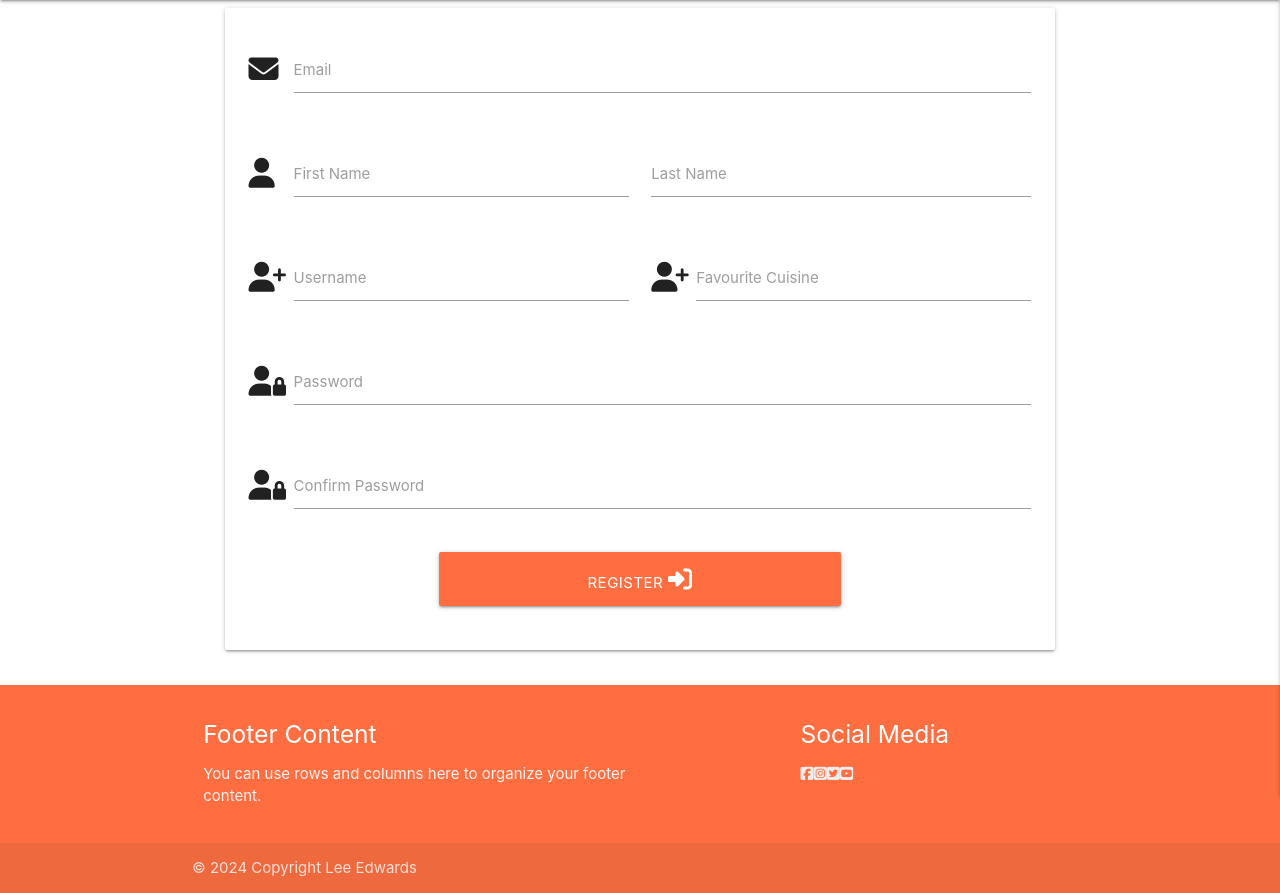
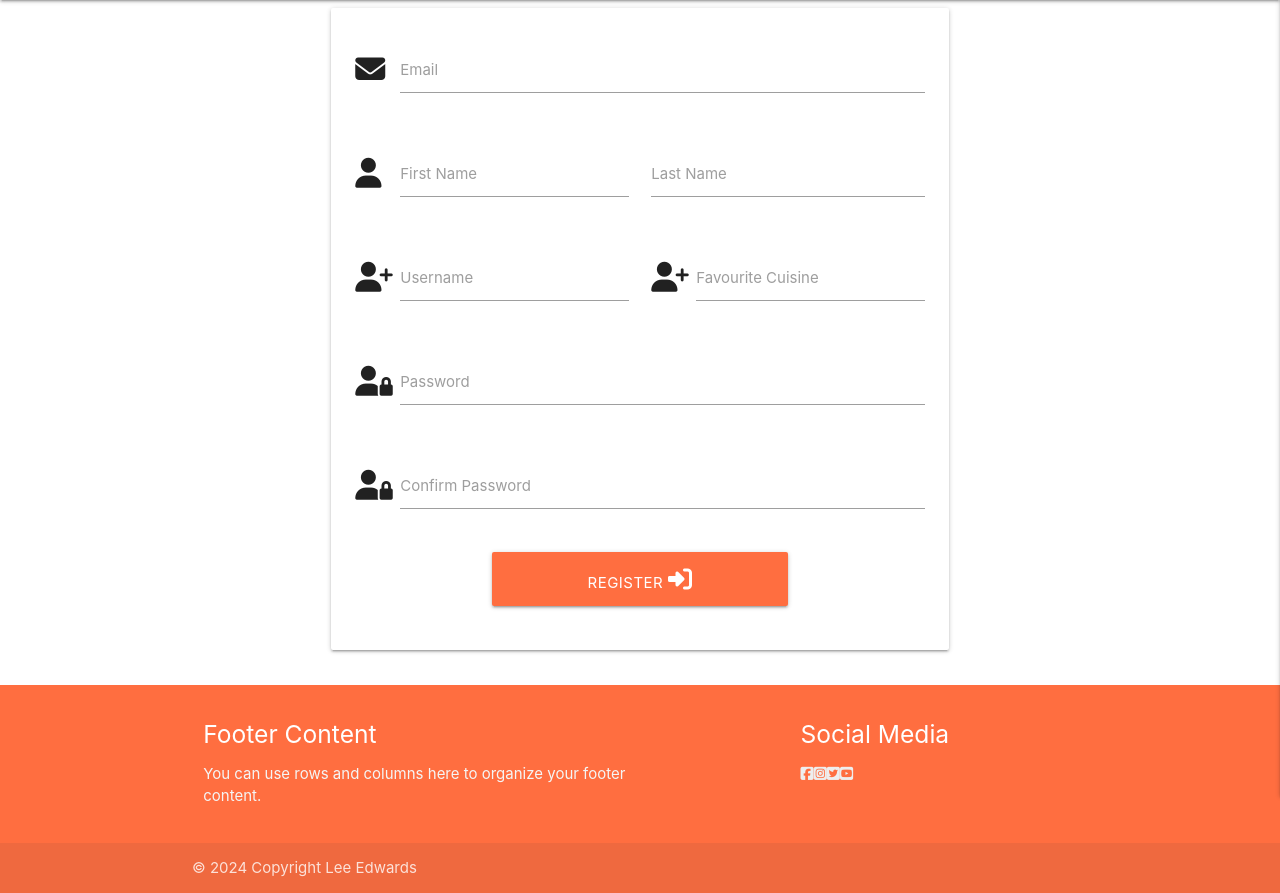
Before and after one commit to LeeEd1/MS3-project, a Flask app: page /register in a window 1280 px wide. Shown: the part 64-957 px from the top of the page. Run offline with Flask 3, Linux system fonts and the light colour scheme; some libraries are stand-ins or nearby versions.

Commit message:
adjusted form to span 6 instead of 8

```diff
--- a/templates/login.html
+++ b/templates/login.html
@@ -3,7 +3,7 @@
 
 
     <div class="row">
-        <form class="col s12 m8 offset-m2" method="POST" action="{{ url_for('login') }}">
+        <form class="col s12 m6 offset-m3" method="POST" action="{{ url_for('login') }}">
             <div class="card-panel">
                 <div class="row">
                     <div class="input-field col s12">
--- a/templates/register.html
+++ b/templates/register.html
@@ -3,7 +3,7 @@
 
 
     <div class="row">
-        <form class="col s12 m8 offset-m2" method="POST" action="{{ url_for('register') }}">
+        <form class="col s12 m6 offset-m3" method="POST" action="{{ url_for('register') }}">
             <div class="card-panel">
                 <div class="row">
                     <div class="input-field col s12">
```
